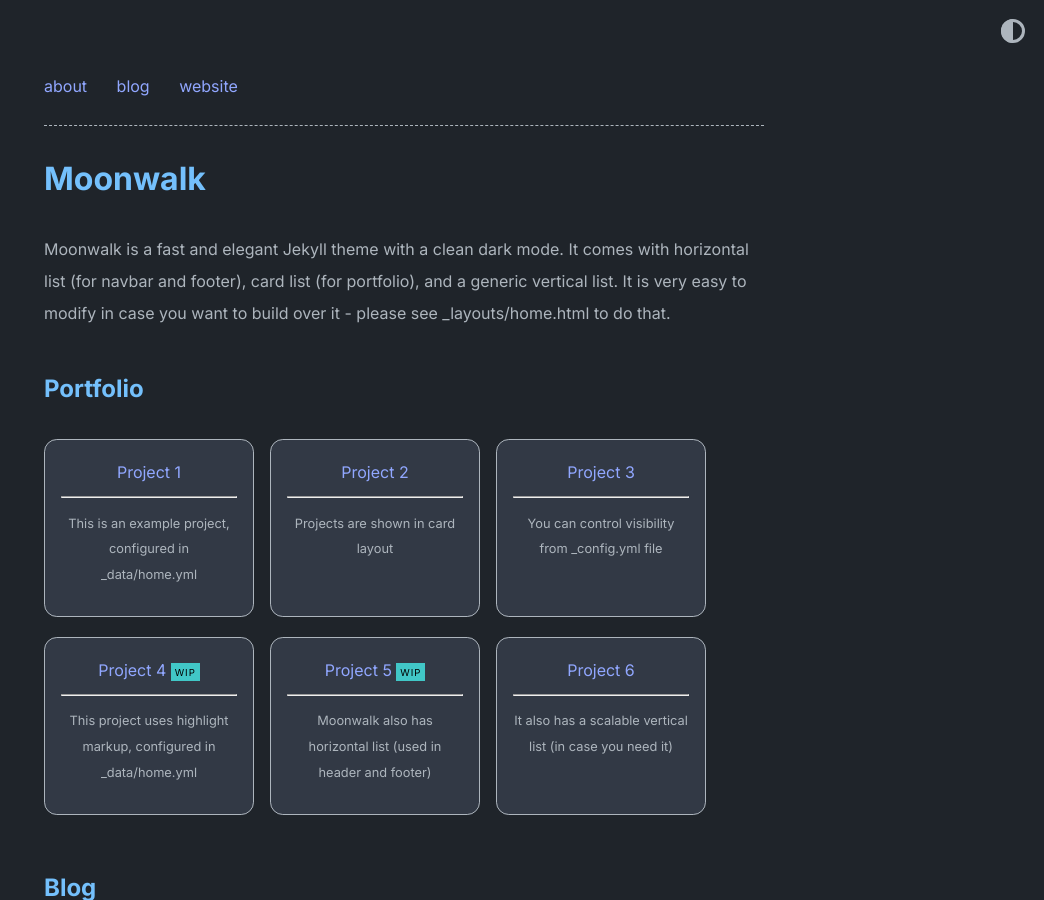
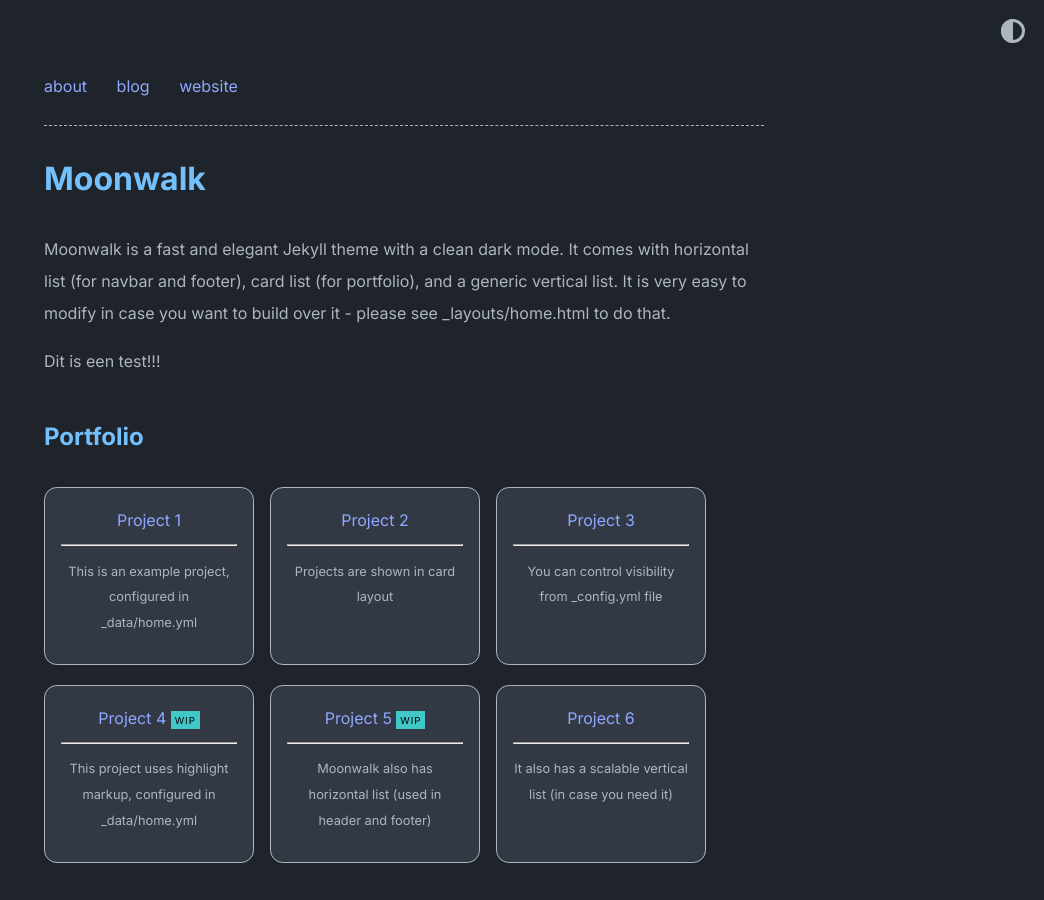
Before and after one commit to abhinavs/moonwalk, a Jekyll site: the page built from index.md, in a window 1280 px wide and 900 px high. Shown: the whole window, without its empty margins (236-1280 px from the left). Built offline with Jekyll 4.4.1, drawn with Linux system fonts in a browser that asks for light colours.

Commit message:
Update index.md

```diff
--- a/index.md
+++ b/index.md
@@ -1,3 +1,5 @@
 ---
 layout: home
 ---
+
+Dit is een test!!!
```
